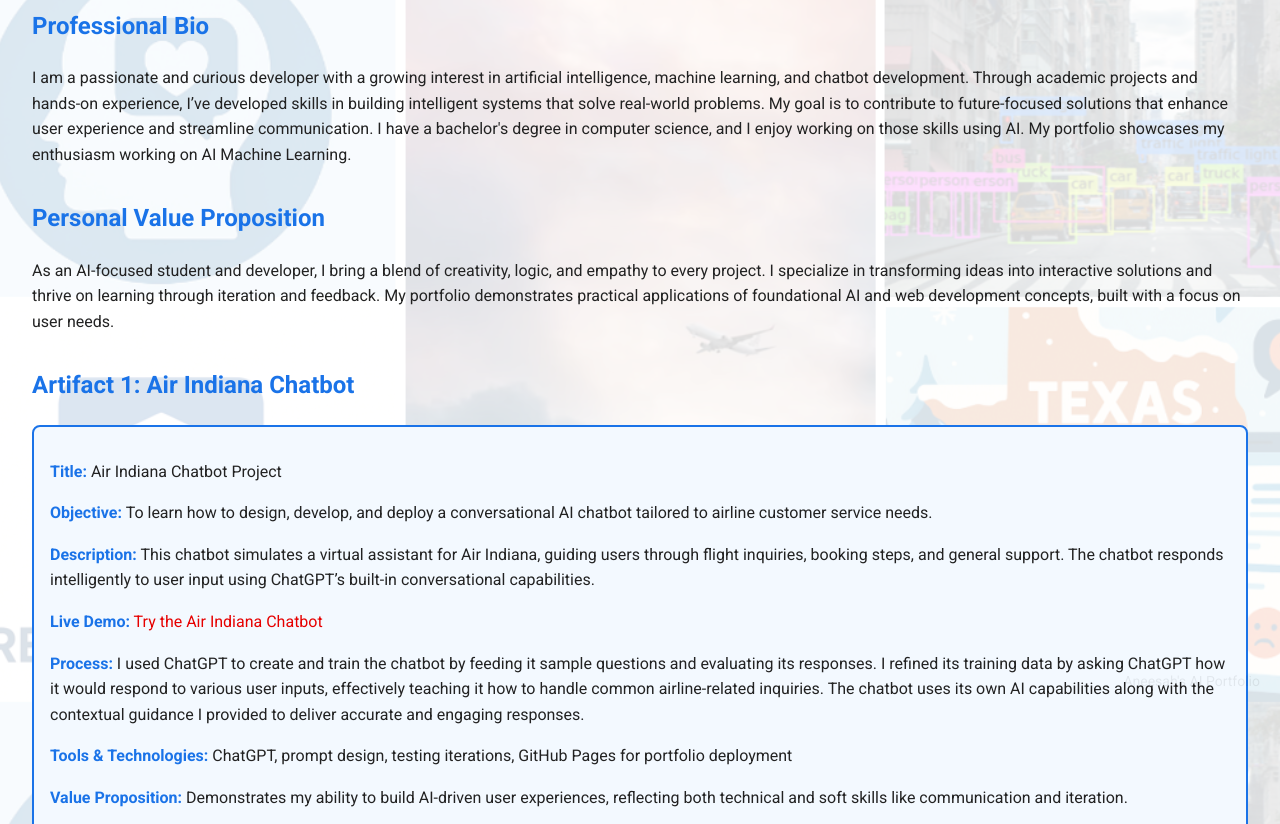
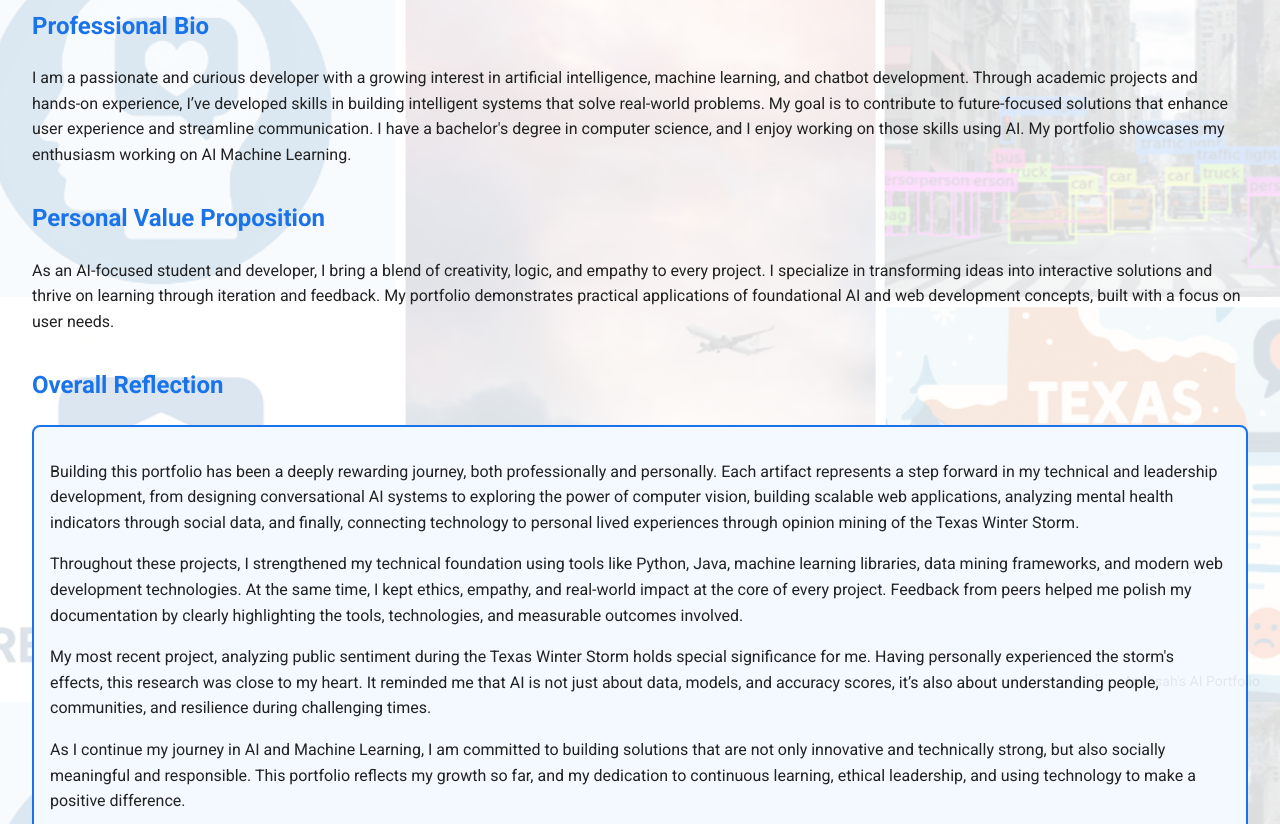
Before and after one commit to AneesahFA/aneesah-portfolio, a plain HTML site: page index.html in a window 1280 px wide. Shown: the part 98-922 px from the top of the page. Drawn offline with Linux system fonts and the light colour scheme.

Commit message:
Update index.html

```diff
--- a/index.html
+++ b/index.html
@@ -79,6 +79,17 @@
     <h2>Personal Value Proposition</h2>
     <p>As an AI-focused student and developer, I bring a blend of creativity, logic, and empathy to every project. I specialize in transforming ideas into interactive solutions and thrive on learning through iteration and feedback. My portfolio demonstrates practical applications of foundational AI and web development concepts, built with a focus on user needs.</p>
   </div>
+
+  <h2>Overall Reflection</h2>
+<div class="artifact-box">
+  <p>Building this portfolio has been a deeply rewarding journey, both professionally and personally. Each artifact represents a step forward in my technical and leadership development, from designing conversational AI systems to exploring the power of computer vision, building scalable web applications, analyzing mental health indicators through social data, and finally, connecting technology to personal lived experiences through opinion mining of the Texas Winter Storm.</p>
+
+  <p>Throughout these projects, I strengthened my technical foundation using tools like Python, Java, machine learning libraries, data mining frameworks, and modern web development technologies. At the same time, I kept ethics, empathy, and real-world impact at the core of every project. Feedback from peers helped me polish my documentation by clearly highlighting the tools, technologies, and measurable outcomes involved.</p>
+
+  <p>My most recent project, analyzing public sentiment during the Texas Winter Storm holds special significance for me. Having personally experienced the storm's effects, this research was close to my heart. It reminded me that AI is not just about data, models, and accuracy scores, it’s also about understanding people, communities, and resilience during challenging times.</p>
+
+  <p>As I continue my journey in AI and Machine Learning, I am committed to building solutions that are not only innovative and technically strong, but also socially meaningful and responsible. This portfolio reflects my growth so far, and my dedication to continuous learning, ethical leadership, and using technology to make a positive difference.</p>
+</div>
 
   <div class="section">
     <h2>Artifact 1: Air Indiana Chatbot</h2>
```
